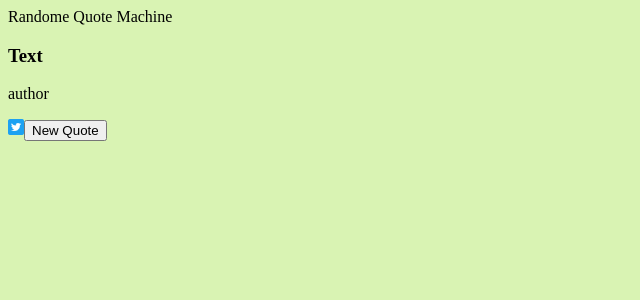
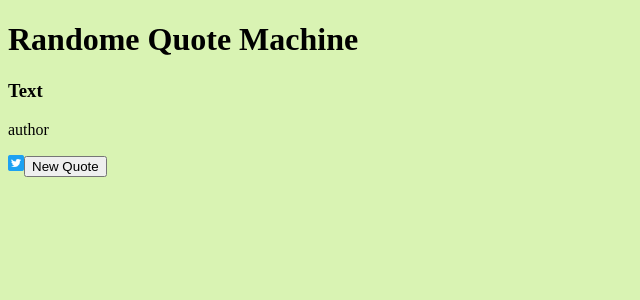
Before and after one commit to Mollie-S/random-quote-machine, a React (Create React App) app: page / in a window 1280 px wide. Shown: the top 300 px of the page, without its empty margins (0-640 px from the left). Built offline with nearby package versions, Linux system fonts and the light colour scheme; no server answers.

Commit message:
Added styling to the header.

```diff
--- a/src/components/header.js
+++ b/src/components/header.js
@@ -1,7 +1,11 @@
 import React from "react";
 
 function Header() {
-  return <header>Randome Quote Machine</header>;
+  return (
+    <header>
+      <h1>Randome Quote Machine</h1>
+    </header>
+  );
 }
 
 export default Header;
```
